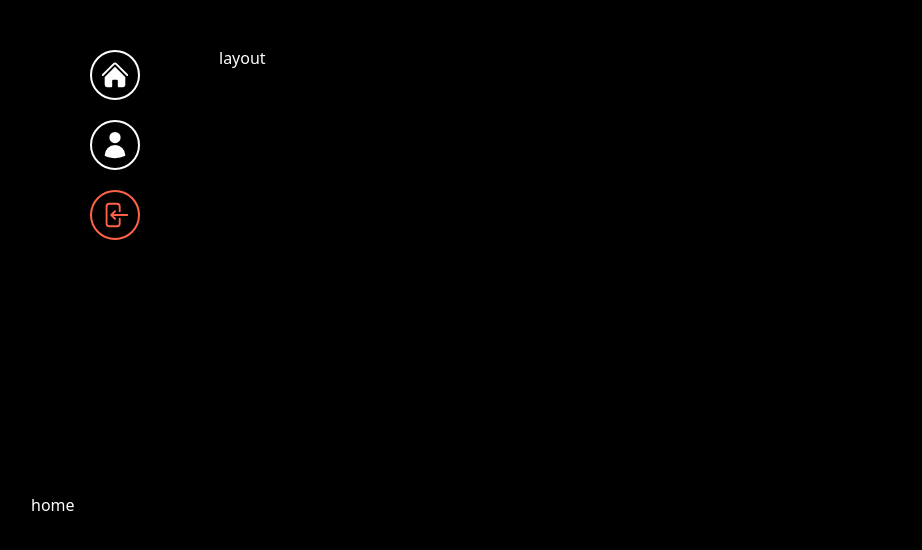
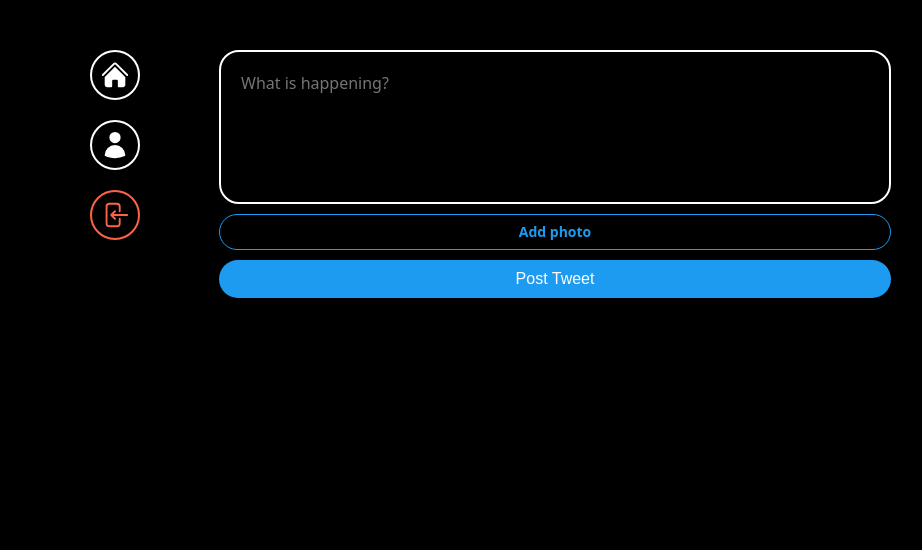
Before and after one commit to TH-97/twitter-reloaded, a React (Vite) app: page / in a window 1280 px wide. Shown: the top 550 px of the page, without its empty margins (179-1101 px from the left). Built offline with nearby package versions, Linux system fonts and the light colour scheme; no server answers; sample sign-in values are in the browser's storage.

Commit message:
Post Tweet Form

```diff
--- a/src/components/layout.tsx
+++ b/src/components/layout.tsx
@@ -97,7 +97,6 @@
           </svg>
         </MenuItem>
       </Menu>
-      <h1>layout</h1>
       <Outlet />
     </Wrapper>
   );
--- /dev/null
+++ b/src/components/post-tweet-form.tsx
@@ -0,0 +1,96 @@
+import { useState } from "react";
+import styled from "styled-components";
+
+const Form = styled.form`
+  display: flex;
+  flex-direction: column;
+  gap: 10px;
+`;
+const TextArea = styled.textarea`
+  border: 2px solid white;
+  padding: 20px;
+  border-radius: 20px;
+  font-size: 16px;
+  color: white;
+  background-color: black;
+  width: 100%;
+  resize: none;
+  font-family: system-ui, -apple-system, BlinkMacSystemFont, "Segoe UI", Roboto,
+    Oxygen, Ubuntu, Cantarell, "Open Sans", "Helvetica Neue", sans-serif;
+  &::placeholder {
+    font-size: 16px;
+  }
+  &:focus {
+    outline: none;
+    border-color: #1d9bf0;
+  }
+`;
+const AttachFileButton = styled.label`
+  padding: 10px 0px;
+  color: #1d9bf0;
+  text-align: center;
+  border-radius: 20px;
+  border: 1px solid #1d9bf0;
+  font-size: 14px;
+  font-weight: 600;
+  cursor: pointer;
+`;
+
+const SubmitButton = styled.input`
+  background-color: #1d9bf0;
+  color: white;
+  border: none;
+  padding: 10px 0px;
+  border-radius: 20px;
+  font-size: 16px;
+  cursor: pointer;
+  &:hover,
+  &:active {
+    opacity: 0.9;
+  }
+`;
+
+const AttachFileInput = styled.input`
+  display: none;
+  //이렇게 하는 이는 input 버튼은 이쁘게 만들기 어렵기 때문
+`;
+
+export default function PostTweetForm() {
+  const [isLoading, setLoading] = useState(false);
+  const [tweet, setTweet] = useState("");
+  const [file, setFile] = useState<File | null>(null);
+  const onChange = (e: React.ChangeEvent<HTMLTextAreaElement>) => {
+    setTweet(e.target.value);
+  };
+  const onFileChange = (e: React.ChangeEvent<HTMLInputElement>) => {
+    console.log("들어옴");
+    const { files } = e.target;
+    if (files && files.length === 1) {
+      setFile(files[0]);
+    }
+  };
+  return (
+    <Form>
+      <TextArea
+        rows={5}
+        maxLength={180}
+        onChange={onChange}
+        value={tweet}
+        placeholder="What is happening?"
+      />
+      <AttachFileButton htmlFor="file">
+        {file ? "Photo added" : "Add photo"}
+      </AttachFileButton>
+      <AttachFileInput
+        onChange={onFileChange}
+        type="file"
+        id="file"
+        accept="image/*"
+      />
+      <SubmitButton
+        type="submit"
+        value={isLoading ? "Posting..." : "Post Tweet"}
+      />
+    </Form>
+  );
+}
--- a/src/routes/home.tsx
+++ b/src/routes/home.tsx
@@ -1,3 +1,12 @@
+import styled from "styled-components";
+import PostTweetForm from "../components/post-tweet-form";
+
+const Wrapper = styled.div``;
+
 export default function Home() {
-  return <h1>home</h1>;
+  return (
+    <Wrapper>
+      <PostTweetForm />
+    </Wrapper>
+  );
 }
```
